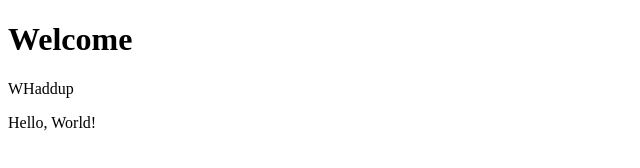
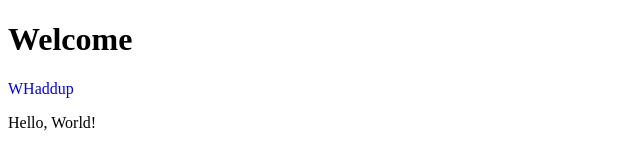
Before and after one commit to QLe-7/test0000, a plain HTML site: page index.html in a window 1280 px wide. Shown: the full height of the page, 0-640 px from the left. Drawn offline with Linux system fonts and the light colour scheme.

Commit message:
add style

```diff
--- a/index.html
+++ b/index.html
@@ -7,7 +7,7 @@
 </head>
 <body>
     <h1>Welcome</h1>
-    <p>WHaddup</p>
+    <p style="color: blue;">WHaddup</p>
     Hello, World!
 </body>
 </html>
```
